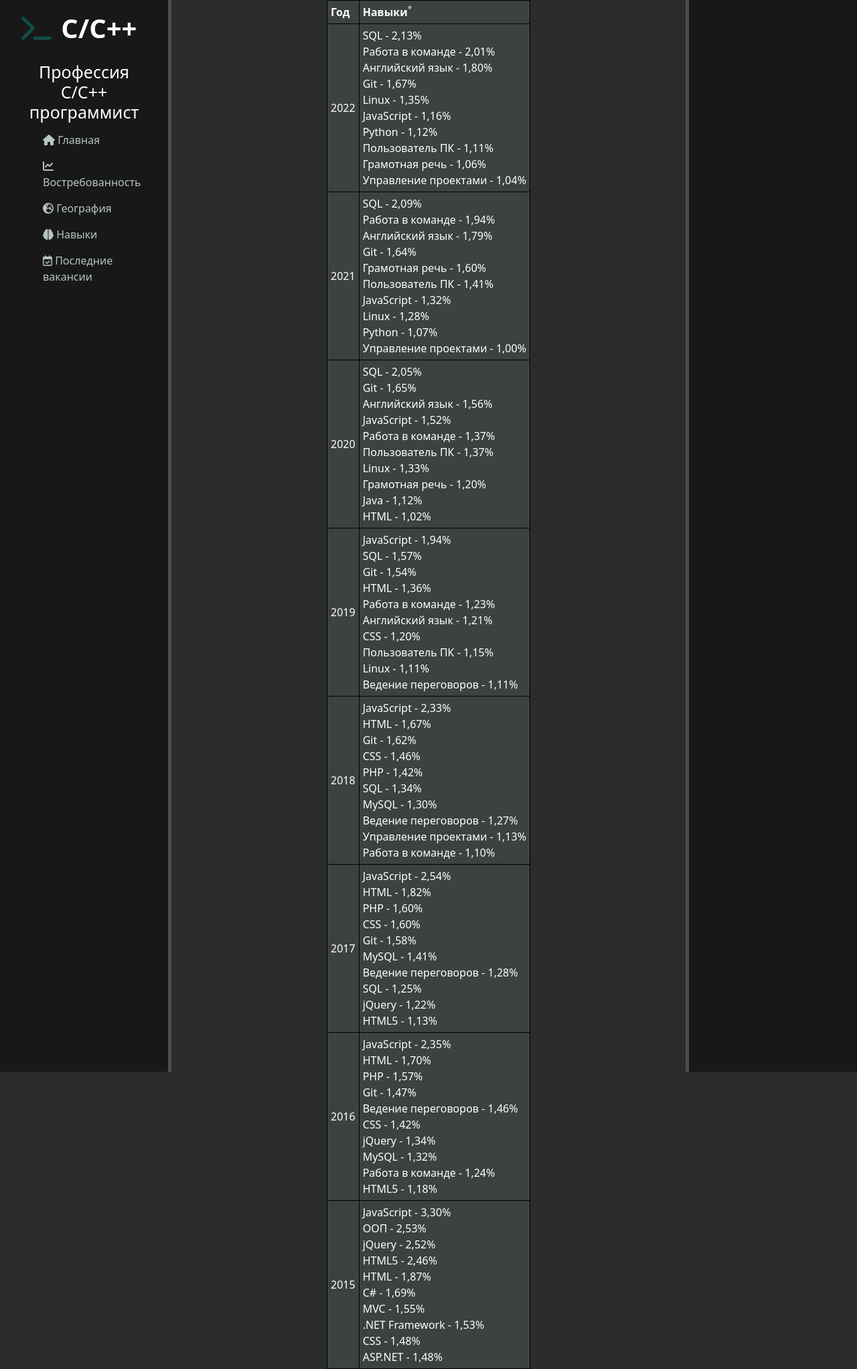
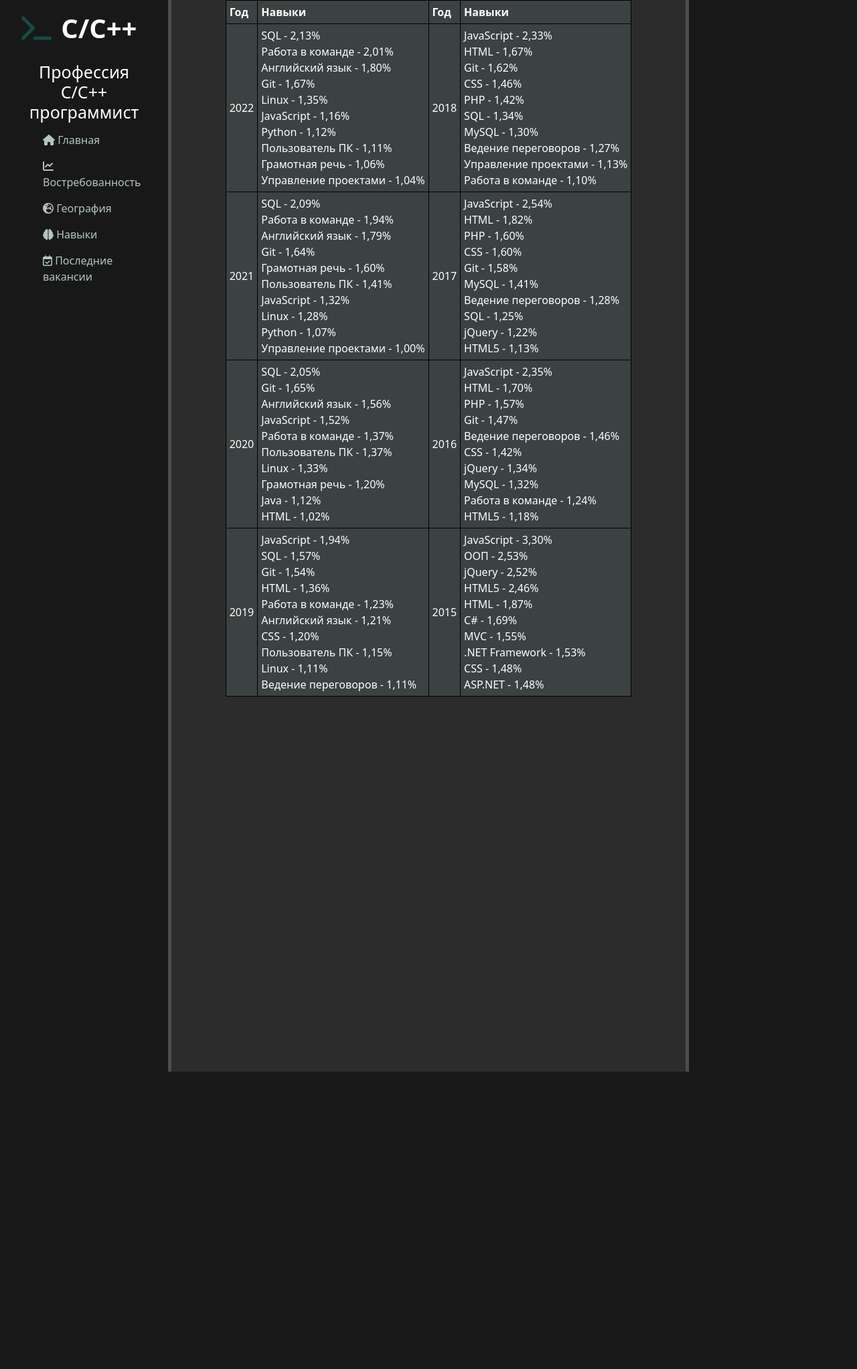
Before and after one commit to 2piCode/Elearn-webapp, a Django app: page /skills in a window 1280 px wide. Shown: the whole page at 67% size. After the commit the page ends 1600 px from the top, so only its background shows below. Run offline with Django 4.2, Linux system fonts and the light colour scheme; some libraries are stand-ins or nearby versions.

Commit message:
splitting skillks table into 2

```diff
--- a/Elearn_Webapp/static/vacancy/css/main.css
+++ b/Elearn_Webapp/static/vacancy/css/main.css
@@ -108,3 +108,11 @@ table, th, td {
 tr {
     color: #fff;
 }
+
+.container #skills_1{
+    display: inline-block;
+}
+
+.container #skills_2{
+    display: inline-block;
+}
--- a/Elearn_Webapp/vacancy/templates/vacancy/skills.html
+++ b/Elearn_Webapp/vacancy/templates/vacancy/skills.html
@@ -6,15 +6,10 @@
 <table cellpadding="5" cellspacing="5" bgcolor="#3c4142">
     <thead>
     <tr>
-
-        <th>
-            Год
-        </th>
-
-        <th>
-            Навыки<sup id="start"><a href="#finish">*</a></sup>
-        </th>
-
+        <th>Год</th>
+        <th>Навыки</th>
+        <th>Год</th>
+        <th>Навыки</th>
     </tr>
     </thead>
     <tbody>
@@ -26,8 +21,13 @@
                 1,35%<br>JavaScript - 1,16%<br>Python - 1,12%<br>Пользователь ПК - 1,11%<br>Грамотная речь -
                 1,06%<br>Управление проектами - 1,04%<br>
             </td>
+            <td>2018</td>
+            <td>
+                JavaScript - 2,33%<br>HTML - 1,67%<br>Git - 1,62%<br>CSS - 1,46%<br>PHP - 1,42%<br>SQL - 1,34%<br>MySQL
+                - 1,30%<br>Ведение переговоров - 1,27%<br>Управление проектами - 1,13%<br>Работа в команде -
+                1,10%<br>
+            </td>
         </tr>
-
         <tr>
             <td>2021</td>
             <td>
@@ -35,8 +35,12 @@
                 - 1,60%<br>Пользователь ПК - 1,41%<br>JavaScript - 1,32%<br>Linux - 1,28%<br>Python - 1,07%<br>Управление
                 проектами - 1,00%<br>
             </td>
+            <td>2017</td>
+            <td>
+                JavaScript - 2,54%<br>HTML - 1,82%<br>PHP - 1,60%<br>CSS - 1,60%<br>Git - 1,58%<br>MySQL - 1,41%<br>Ведение
+                переговоров - 1,28%<br>SQL - 1,25%<br>jQuery - 1,22%<br>HTML5 - 1,13%<br>
+            </td>
         </tr>
-
         <tr>
             <td>2020</td>
             <td>
@@ -44,8 +48,12 @@
                 1,37%<br>Пользователь ПК - 1,37%<br>Linux - 1,33%<br>Грамотная речь - 1,20%<br>Java - 1,12%<br>HTML
                 - 1,02%<br>
             </td>
+            <td>2016</td>
+            <td>
+                JavaScript - 2,35%<br>HTML - 1,70%<br>PHP - 1,57%<br>Git - 1,47%<br>Ведение переговоров - 1,46%<br>CSS
+                - 1,42%<br>jQuery - 1,34%<br>MySQL - 1,32%<br>Работа в команде - 1,24%<br>HTML5 - 1,18%<br>
+            </td>
         </tr>
-
         <tr>
             <td>2019</td>
             <td>
@@ -53,41 +61,12 @@
                 язык - 1,21%<br>CSS - 1,20%<br>Пользователь ПК - 1,15%<br>Linux - 1,11%<br>Ведение переговоров -
                 1,11%<br>
             </td>
-    </tr>
-
-    <tr>
-        <td>2018</td>
-        <td>
-            JavaScript - 2,33%<br>HTML - 1,67%<br>Git - 1,62%<br>CSS - 1,46%<br>PHP - 1,42%<br>SQL - 1,34%<br>MySQL
-            - 1,30%<br>Ведение переговоров - 1,27%<br>Управление проектами - 1,13%<br>Работа в команде -
-            1,10%<br>
-        </td>
-    </tr>
-
-    <tr>
-        <td>2017</td>
-        <td>
-            JavaScript - 2,54%<br>HTML - 1,82%<br>PHP - 1,60%<br>CSS - 1,60%<br>Git - 1,58%<br>MySQL - 1,41%<br>Ведение
-            переговоров - 1,28%<br>SQL - 1,25%<br>jQuery - 1,22%<br>HTML5 - 1,13%<br>
-        </td>
-    </tr>
-
-    <tr>
-        <td>2016</td>
-        <td>
-            JavaScript - 2,35%<br>HTML - 1,70%<br>PHP - 1,57%<br>Git - 1,47%<br>Ведение переговоров - 1,46%<br>CSS
-            - 1,42%<br>jQuery - 1,34%<br>MySQL - 1,32%<br>Работа в команде - 1,24%<br>HTML5 - 1,18%<br>
-        </td>
-    </tr>
-
-    <tr>
             <td>2015</td>
             <td>
                 JavaScript - 3,30%<br>ООП - 2,53%<br>jQuery - 2,52%<br>HTML5 - 2,46%<br>HTML - 1,87%<br>C# -
                 1,69%<br>MVC - 1,55%<br>.NET Framework - 1,53%<br>CSS - 1,48%<br>ASP.NET - 1,48%<br>
             </td>
         </tr>
-
     </tbody>
 </table>
 {% endblock %}
```
Lines whose indentation alone changed are shown as unchanged.
